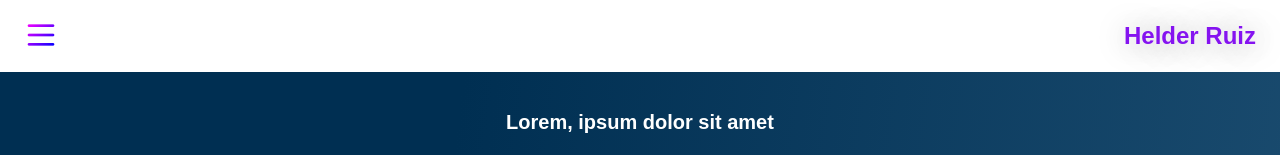
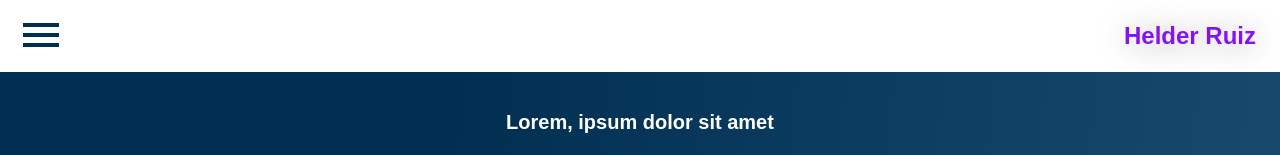
Before and after one commit to helderruiz/treinando, a plain HTML site: page index.html in a window 1280 px wide. Shown: the top 155 px of the page. Drawn offline with Linux system fonts and the light colour scheme.

Commit message:
atualizei o menu

```diff
--- a/style.css
+++ b/style.css
@@ -13,7 +13,7 @@ body {
 .menu-hamburger {
     width: 50px;
     height: 50px;
-    background-image: url(../imagens/menu.png);
+    background-image: url(imagens/Menu.svg);
     background-repeat: no-repeat;
     display: inline-block;
     background-position: center;
```
Also changed, not shown: imagens/Menu.svg (added), imagens/menu.png (deleted).
